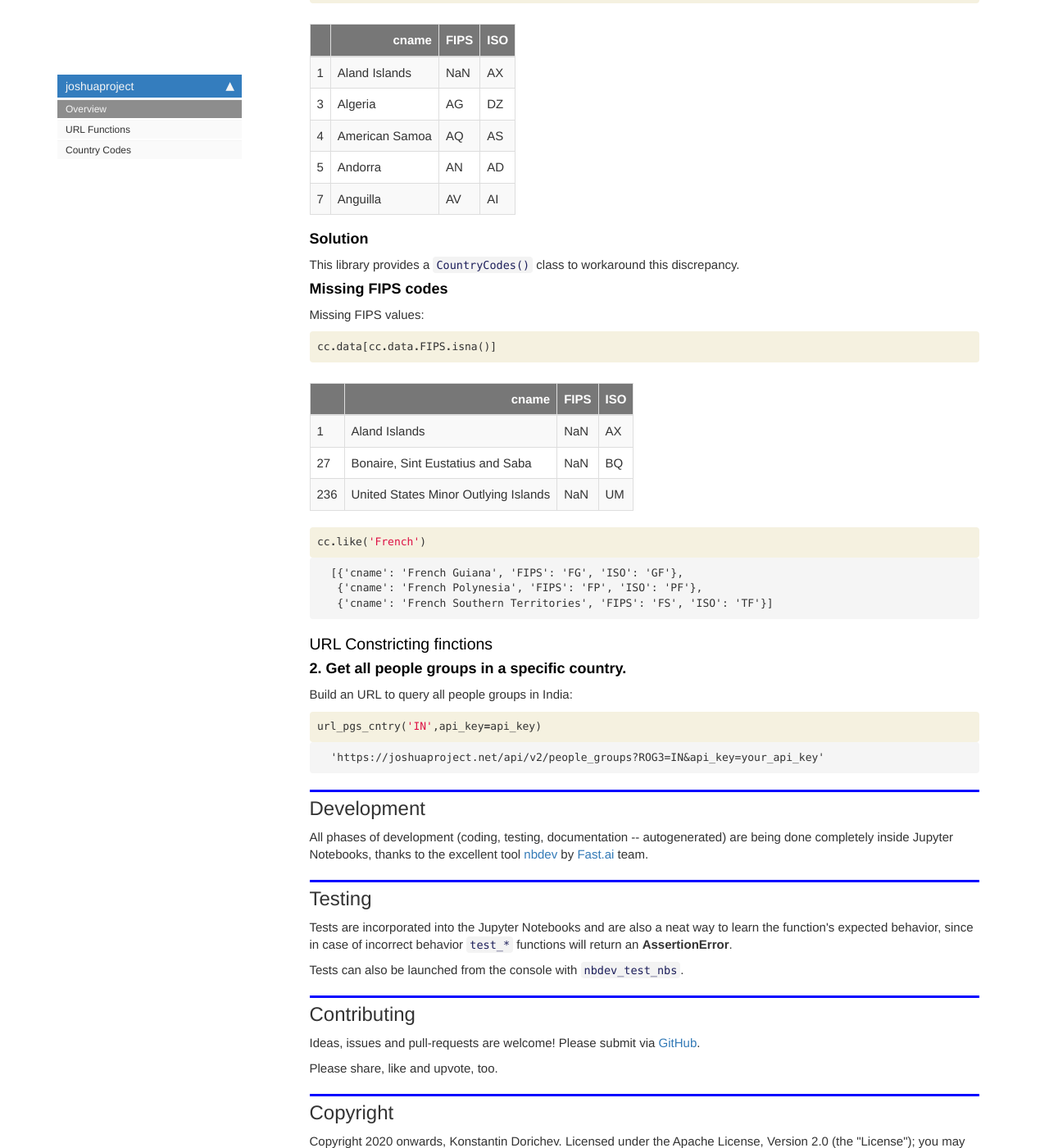
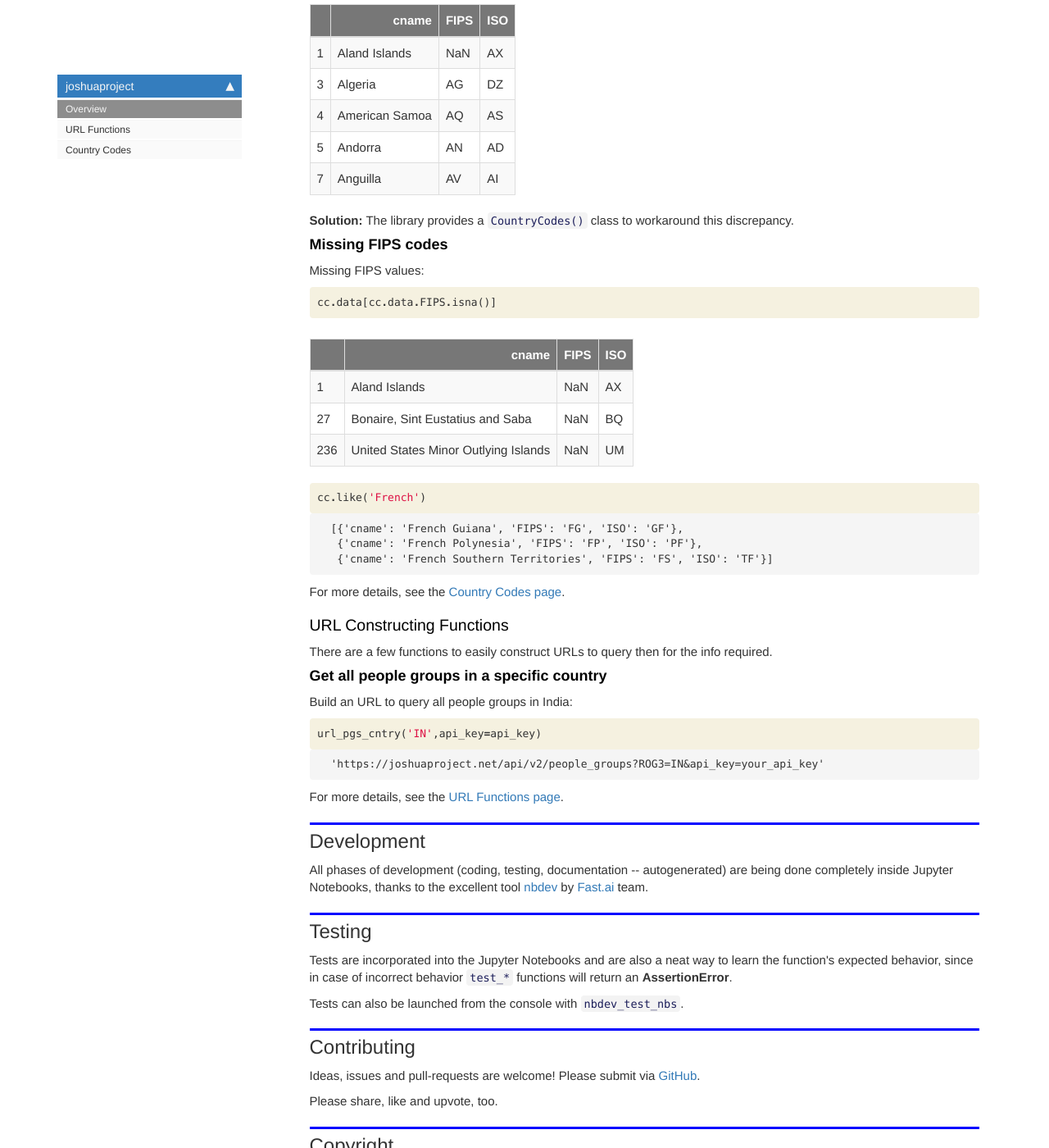
Before and after one commit to kdorichev/joshuaproject, a Jekyll site: the page built from docs/index.html, in a window 1280 px wide and 1400 px high, scrolled down 1504 px. Shown: the whole window at 82% size. Built offline with Jekyll 4.4.1, drawn with Linux system fonts in a browser that asks for light colours; nearby versions of some CDN libraries; comment, search, counter and statistics services are not loaded; some of the changed text lies outside the part shown.

Commit message:
Descriptions and headers updated

```diff
--- a/docs/index.html
+++ b/docs/index.html
@@ -199,7 +199,7 @@ For details, see <a href="https://joshuaproject.net/api/v2/documentation"><stron
 </div>
 <div class="cell border-box-sizing text_cell rendered"><div class="inner_cell">
 <div class="text_cell_render border-box-sizing rendered_html">
-<h4 id="Solution">Solution<a class="anchor-link" href="#Solution">&#182;</a></h4><p>This library provides a <code>CountryCodes()</code> class to workaround this discrepancy.</p>
+<p><strong>Solution:</strong> The library provides a <code>CountryCodes()</code> class to workaround this discrepancy.</p>
 
 </div>
 </div>
@@ -322,13 +322,27 @@ For details, see <a href="https://joshuaproject.net/api/v2/documentation"><stron
 </div>
 <div class="cell border-box-sizing text_cell rendered"><div class="inner_cell">
 <div class="text_cell_render border-box-sizing rendered_html">
-<h3 id="URL-Constricting-finctions">URL Constricting finctions<a class="anchor-link" href="#URL-Constricting-finctions">&#182;</a></h3>
+<p>For more details, see the <a href="https://kdorichev.github.io/joshuaproject/countrycodes/">Country Codes page</a>.</p>
+
 </div>
 </div>
 </div>
 <div class="cell border-box-sizing text_cell rendered"><div class="inner_cell">
 <div class="text_cell_render border-box-sizing rendered_html">
-<h4 id="2.-Get-all-people-groups-in-a-specific-country.">2. Get all people groups in a specific country.<a class="anchor-link" href="#2.-Get-all-people-groups-in-a-specific-country.">&#182;</a></h4>
+<h3 id="URL-Constructing-Functions">URL Constructing Functions<a class="anchor-link" href="#URL-Constructing-Functions">&#182;</a></h3>
+</div>
+</div>
+</div>
+<div class="cell border-box-sizing text_cell rendered"><div class="inner_cell">
+<div class="text_cell_render border-box-sizing rendered_html">
+<p>There are a few functions to easily construct URLs to query then for the info required.</p>
+
+</div>
+</div>
+</div>
+<div class="cell border-box-sizing text_cell rendered"><div class="inner_cell">
+<div class="text_cell_render border-box-sizing rendered_html">
+<h4 id="Get-all-people-groups-in-a-specific-country">Get all people groups in a specific country<a class="anchor-link" href="#Get-all-people-groups-in-a-specific-country">&#182;</a></h4>
 </div>
 </div>
 </div>
@@ -367,6 +381,13 @@ For details, see <a href="https://joshuaproject.net/api/v2/documentation"><stron
 </div>
 </div>
 
+</div>
+<div class="cell border-box-sizing text_cell rendered"><div class="inner_cell">
+<div class="text_cell_render border-box-sizing rendered_html">
+<p>For more details, see the <a href="https://kdorichev.github.io/joshuaproject/url/">URL Functions page</a>.</p>
+
+</div>
+</div>
 </div>
 <div class="cell border-box-sizing text_cell rendered"><div class="inner_cell">
 <div class="text_cell_render border-box-sizing rendered_html">
```
Also changed, not shown: README.md, 2 other files.
